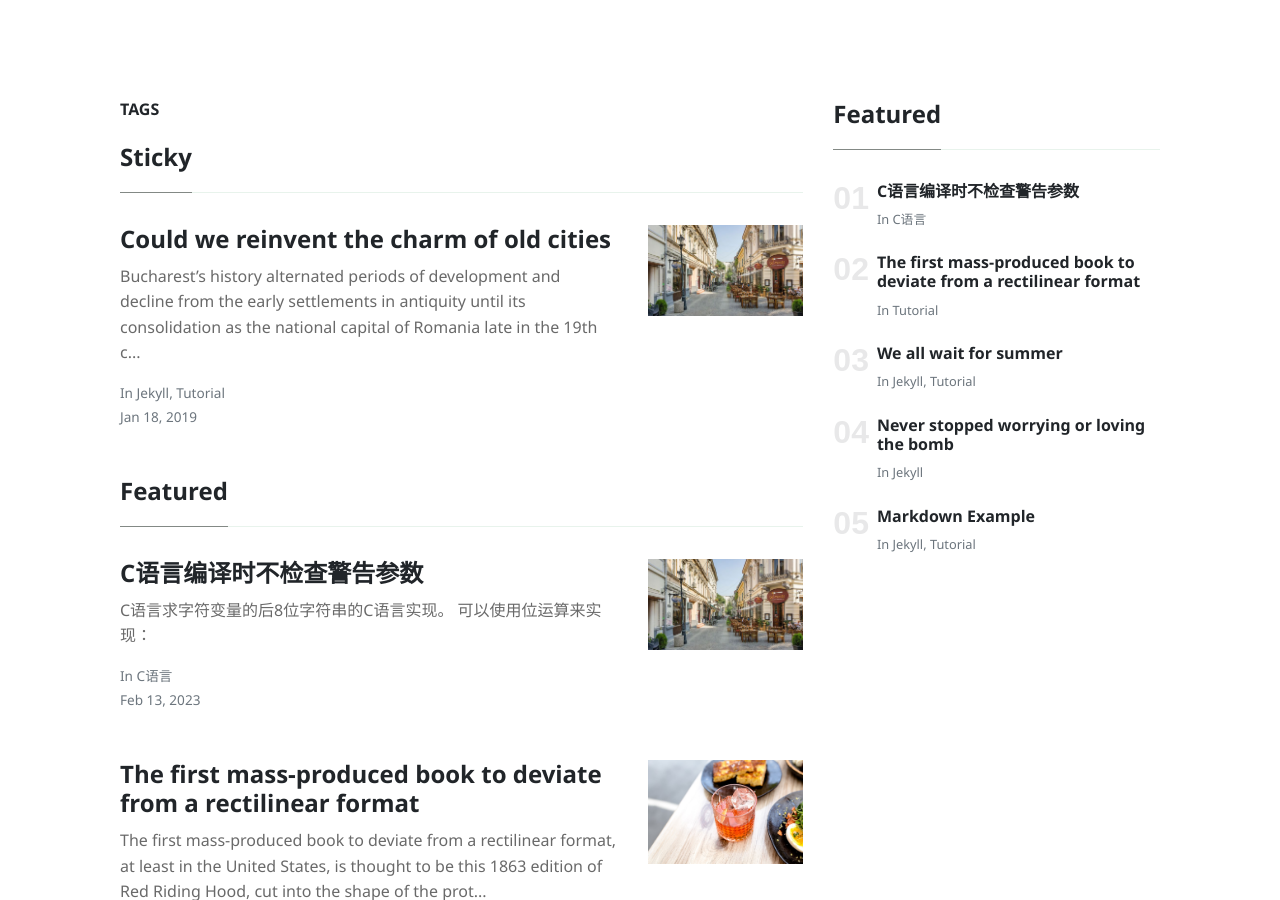
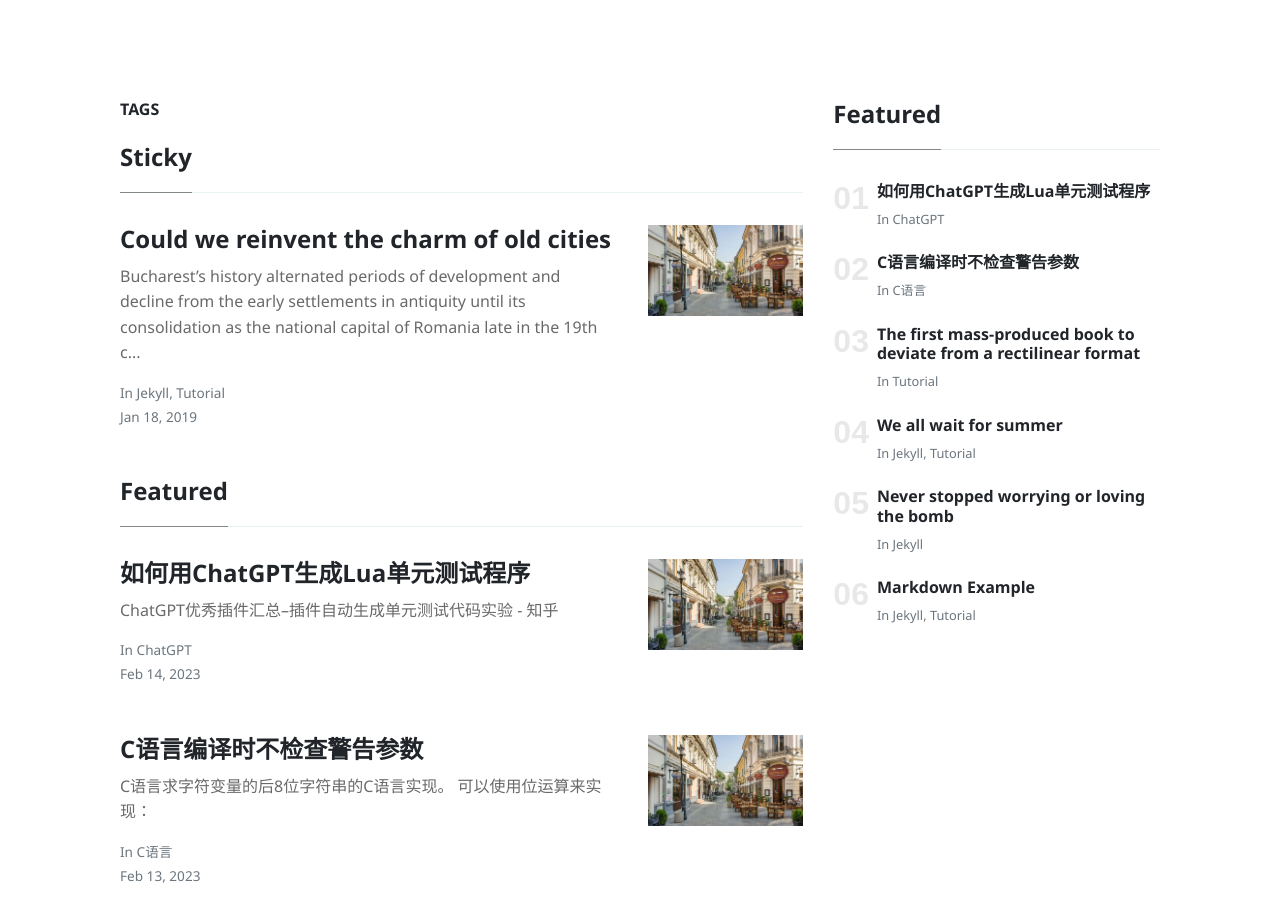
Before and after one commit to shengnoah/mundana_anquanshu.cn_jekyll, a Jekyll site: the page built from _pages/tags.html, in a window 1280 px wide and 900 px high. Built offline with Jekyll 4.4.1, drawn with Linux system fonts in a browser that asks for light colours; nearby versions of some CDN libraries; comment, search, counter and statistics services are not loaded; some of the changed lines change nothing that is shown.

Commit message:
Add the post about how to use chatGPT to make a Lua unit program.

````diff
--- a/_config.yml
+++ b/_config.yml
@@ -21,16 +21,16 @@ plugins:
 
 authors:
     sal:
-      name:           Sal
-      site:           https://www.wowthemes.net
+      name:           糖果
+      site:           https://candylab.net
       avatar:         /assets/images/avatar1.jpg
       bio:            "Hi, I am Sal, the author of Mundana, the theme you're currently previewing. I hope you like it!"
       email:          wowthemesnet@gmail.com
       twitter:        https://twitter.com/wowthemesnet
 
     jane:
-      name:           Jane
-      site:           https://www.wowthemes.net
+      name:           糖果
+      site:           https://lua.ren
       avatar:         /assets/images/avatar2.jpg
       bio:            "Blogger, fashionista, love to explore new ideas and write on my morning coffee!"
       email:          fakemail@gmail.com
--- /dev/null
+++ b/_posts/2023-02-14-如何用ChatGPT生成Lua单元测试程序.md
@@ -0,0 +1,200 @@
+---
+layout: post
+title:  "如何用ChatGPT生成Lua单元测试程序"
+author: 糖果
+categories: [ ChatGPT ]
+image: assets/images/home.jpg
+tags: featured
+---
+
+
+
+# ChatGPT优秀插件汇总--插件自动生成单元测试代码实验 - 知乎
+
+> ## Excerpt
+> 0x01 前言OpenAI的ChatGPT智能AI引擎，在全世界范围流行，各种ChatGPT应用场景也遍地开花。 问题回答、文章续写、代码审计、自动生成单体测试、木马生成等等，都可以实现。 用户方面也有很多相关活动，有媒体号拉…
+
+---
+**0x01 前言**
+
+OpenAI的ChatGPT智能AI引擎，在全世界范围流行，各种ChatGPT应用场景也遍地开花。 问题回答、文章续写、代码审计、自动生成单体测试、木马生成等等，都可以实现。
+
+用户方面也有很多相关活动，有媒体号拉群推广技术、有中间商提供相关服务、内容代理转发机器人、相关组织加紧封号，技术人员先行进入战场，然后是自媒体流量段子飞起。
+
+简单测试一下，ChatGPT在软件开发方面的功能是否好用，就用一个自动生成单元测试代码作为例子。文章最后，提供一些好用的ChatGPT插件，覆盖了日常最常用的ChatGPT的使用场景。
+
+**0x02 ChatGPT自动生成代码单元测试用例**
+
+源代码，先写一个简单的Lua函数代码，太复杂的理解的也慢，如下：
+
+
+
+```text
+function ChatGPT(num1, num2)
+local ret = num1 + num2
+return ret
+end
+ChatGPT(5,7)
+```
+
+
+
+然后，查看ChatGPT返回的单元测试代码，如下：
+
+
+
+![](https://pic4.zhimg.com/v2-b7e9fcc27d56c5dc5f89855b43cfe6c3_b.jpg)
+
+![](https://pic4.zhimg.com/80/v2-b7e9fcc27d56c5dc5f89855b43cfe6c3_720w.webp)
+
+
+
+**图-1 ChatGPT生成的Lua单元测试的代码（两个用例）**
+
+
+
+看到了ChatGPT返回的两个测试用例。
+
+**测试用例1**
+
+
+
+```text
+function test_ChatGPT()
+assert(ChatGPT(1, 2) == 3)
+end
+```
+
+
+
+**测试用例2**
+
+```text
+function test_ChatGPT()
+assert(ChatGPT(-2, 3) == 1)
+end
+```
+
+
+
+把单体测试代码复制源代码中，等待执行。
+
+
+
+![](https://pic4.zhimg.com/v2-ccb28590f35aa435e4ed187804daf56f_b.jpg)
+
+![](https://pic4.zhimg.com/80/v2-ccb28590f35aa435e4ed187804daf56f_720w.webp)
+
+
+
+**图-2 测试执行Lua单元测试代码**
+
+正常执行代码，显示空内容。
+
+
+
+![](https://pic1.zhimg.com/v2-c4554c5614bfabcf0e17e8888f4b9aac_b.jpg)
+
+![](https://pic1.zhimg.com/80/v2-c4554c5614bfabcf0e17e8888f4b9aac_720w.webp)
+
+
+
+**图-3 返回结果为空**
+
+**0x03 改造AI生成单元测试代码**
+
+ChatGPT返回的Lua单体测度代码，都是断言（Assert）正确的结果，手段把生成的代码改了，生成的是不出断言出错的，改成会造成代码断言出错的。
+
+改之前，代码：
+
+```text
+function test_ChatGPT()
+assert(ChatGPT(1, 2) == 3)
+end
+```
+
+
+
+改之后，代码：
+
+```text
+function test_ChatGPT()
+assert(ChatGPT(1, 2) == 5)
+end
+```
+
+
+
+故意把断言（assert）的条件改错，出现下面的执行结果。
+
+
+
+![](https://pic4.zhimg.com/v2-8d468b6e235d6aeb77269ad0b3aead7f_b.jpg)
+
+![](https://pic4.zhimg.com/80/v2-8d468b6e235d6aeb77269ad0b3aead7f_720w.webp)
+
+
+
+**图-4 单体断言出错**
+
+正常用ChatGPT自动生成的函数单元测试代码是没有问题的， 用例都是断言（Assert）对的用例，“异常系”的用例，需要自己改造测试代码，从这个角度看，ChatGPT生成单元测试代码，还是可以提高工作效率的。
+
+
+
+**0x04 好用有的ChatGPT插件汇总**
+
+最后，推荐几个常用插件， 可以让用户在多种情况下，使用ChatGPT的功能，这三个插件都有一定的用户基数， 用起来还是可以的，Obsidian笔记社区本身支持也很强大。ChatGPT最开始是从日文站看到的。
+
+
+
+**Chrome浏览器插件：ChatGPT Everywhere**
+
+
+
+![](https://pic2.zhimg.com/v2-dd7c27cac4de8560454f1d2607befe25_b.jpg)
+
+![](https://pic2.zhimg.com/80/v2-dd7c27cac4de8560454f1d2607befe25_720w.webp)
+
+
+
+**图-5 浏览器插件**
+
+这是一个浏览器插件，可以在插件市场中下载，对不同的浏览器找对应的版本。
+
+
+
+**VSCode插件：ChatGPT**
+
+
+
+![](https://pic3.zhimg.com/v2-b1c8e3378c8dba5177d4ef998854c0f2_b.jpg)
+
+![](https://pic3.zhimg.com/80/v2-b1c8e3378c8dba5177d4ef998854c0f2_720w.webp)
+
+
+
+**图-6 VSCode插件**
+
+VSCode的插件，本文生成单元测试代码就靠这个插件。
+
+
+
+**Obisidian笔记插件：Text Generator**
+
+
+
+![](https://pic4.zhimg.com/v2-917ffbfeb362093318b28aab822dad83_b.jpg)
+
+![](https://pic4.zhimg.com/80/v2-917ffbfeb362093318b28aab822dad83_720w.webp)
+
+
+
+**图-7 Obsidian笔记插件**
+
+用Obsidian笔记做知识管理和工作流的可以安装这个插件使用ChatGPT。以上这三个插件，是比较常用的，覆盖了基本使用场景，不用切换到浏览器下使用。
+
+
+
+**0x05 总结**
+
+以上插件使用，遇到什么相关问题，请留言，提供相关支持。
````
